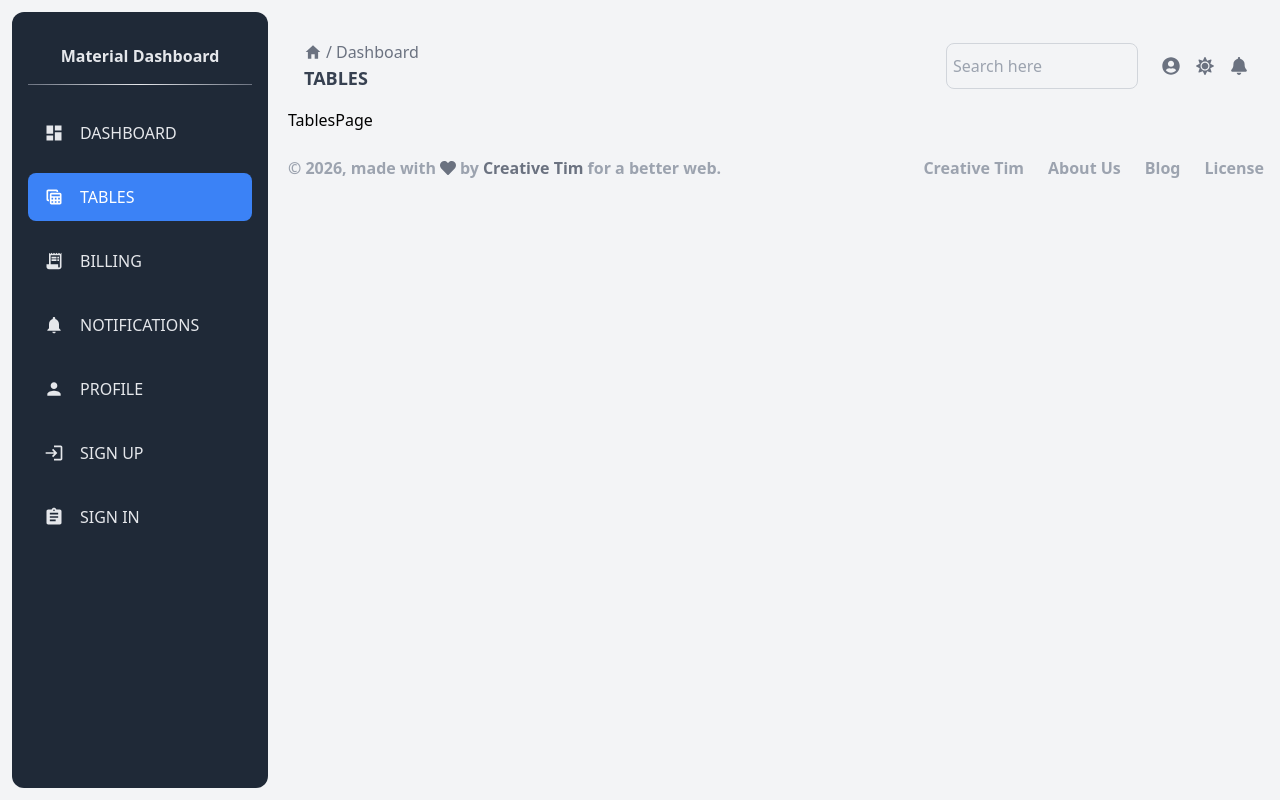
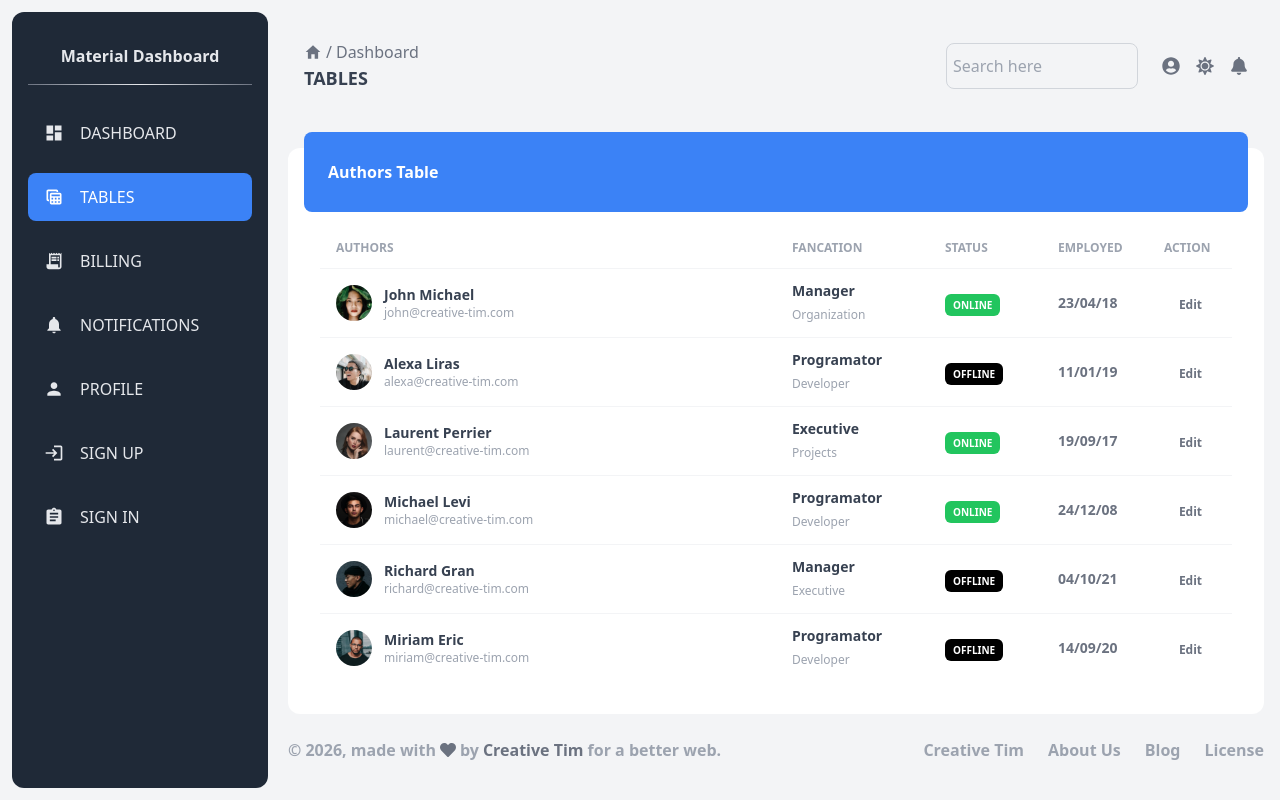
Before and after one commit to mahmoudYousf2005/Dashboard, a React (Vite) app: page /tables in a window 1280 px wide. Built offline with nearby package versions, Linux system fonts and the light colour scheme.

Commit message:
feat: add to data AuthorsTable

```diff
--- a/src/layout/tables/TablesPage.jsx
+++ b/src/layout/tables/TablesPage.jsx
@@ -1,8 +1,8 @@
-
+import AuthorsTable from "./components/AuthorsTable"
 const TablesPage = () => {
   return (
-    <div>
-      TablesPage
+    <div className="">
+      <AuthorsTable/>
     </div>
   )
 }
--- a/src/layout/tables/components/AuthorsTable.jsx
+++ b/src/layout/tables/components/AuthorsTable.jsx
@@ -1,7 +1,72 @@
 
+import {authors} from "../data/authorsData"
 const AuthorsTable = () => {
+
   return (
-    <div>
+    <div className="p-4 bg-white rounded-xl mt-10">
+      <div className="flex items-center px-6 h-20 text-white font-bold bg-blue-500 rounded-lg -mt-8">
+        Authors Table
+      </div>
+      <div className="overflow-x-auto p-4">
+        <table className="w-full min-w-[700px] text-left">
+          <thead>
+            <tr>
+              <th className="w-[50%] text-gray-400 text-xs uppercase py-3 px-4">
+                authors
+              </th>
+              <th  className="text-gray-400 text-xs uppercase py-3 px-4 ">
+                fancation
+              </th>
+              <th  className="text-gray-400 text-xs uppercase py-3 px-4 ">
+                status
+              </th>
+              <th  className="text-gray-400 text-xs uppercase py-3 px-4 ">
+                employed
+              </th>
+              <th  className="text-gray-400 text-xs uppercase ">
+                action
+              </th>
+            </tr>
+          </thead>
+
+          <tbody>
+              {authors.map((item)=>(
+                <tr key={item.id} className="border-t border-gray-100 py-3">
+                  {/* authors */}
+                  <td className="py-3 px-4">
+                    <div className="flex items-center gap-3">
+                      <img src={item.image} alt={item.name} className="w-9 h-9 rounded-full object-cover" />
+                      <div>
+                        <p className="text-sm font-semibold text-gray-700">{item.name}</p>
+                        <p className="text-xs text-gray-400">{item.email}</p>
+                      </div>
+                    </div>
+                  </td>
+                  {/* fancation */}
+                  <td className="px-4 py-3">
+                    <span className="text-sm font-semibold text-gray-700 block">{item.job}</span>
+                    <span className="text-xs text-gray-400">{item.department}</span>
+                  </td>
+                  {/* status */}
+                  <td className="px-4 py-3">
+                    <span className={`px-2 py-1 rounded-md text-[10px] font-bold text-white uppercase ${item.online ? "bg-green-500" : "bg-black"}`} >
+                      {item.online ? "online" : "offline"}
+                    </span>
+                  </td>
+                  {/* employed */}
+                  <td className="px-4 py-3 text-sm text-gray-500 font-semibold">{item.employed}</td>
+                  {/* action */}
+                  <td className="px-4 py-3">
+                    <button className="text-xs text-gray-500 capitalize font-bold hover:text-gray-500">
+                      edit
+                    </button>
+                  </td>
+                </tr>
+              ))}
+          </tbody>
+
+        </table>
+      </div>
 
     </div>
   )
```
